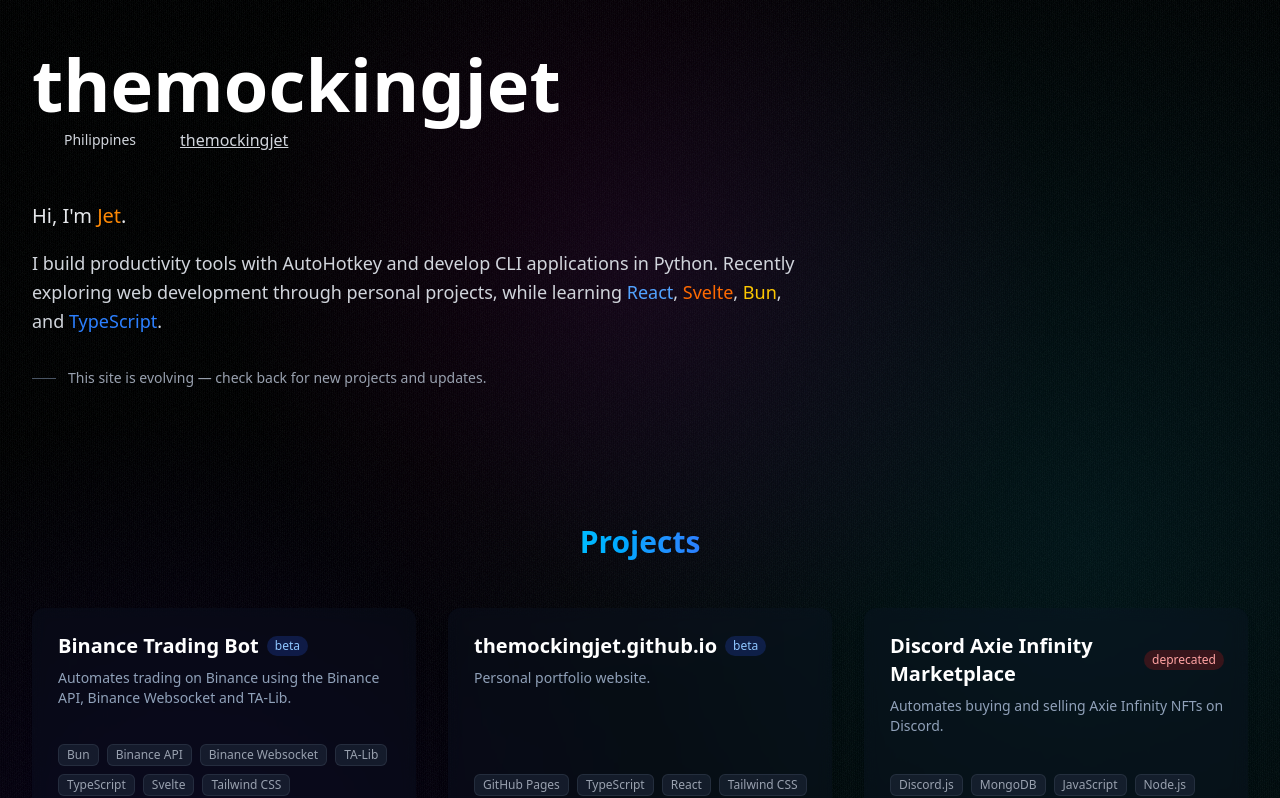
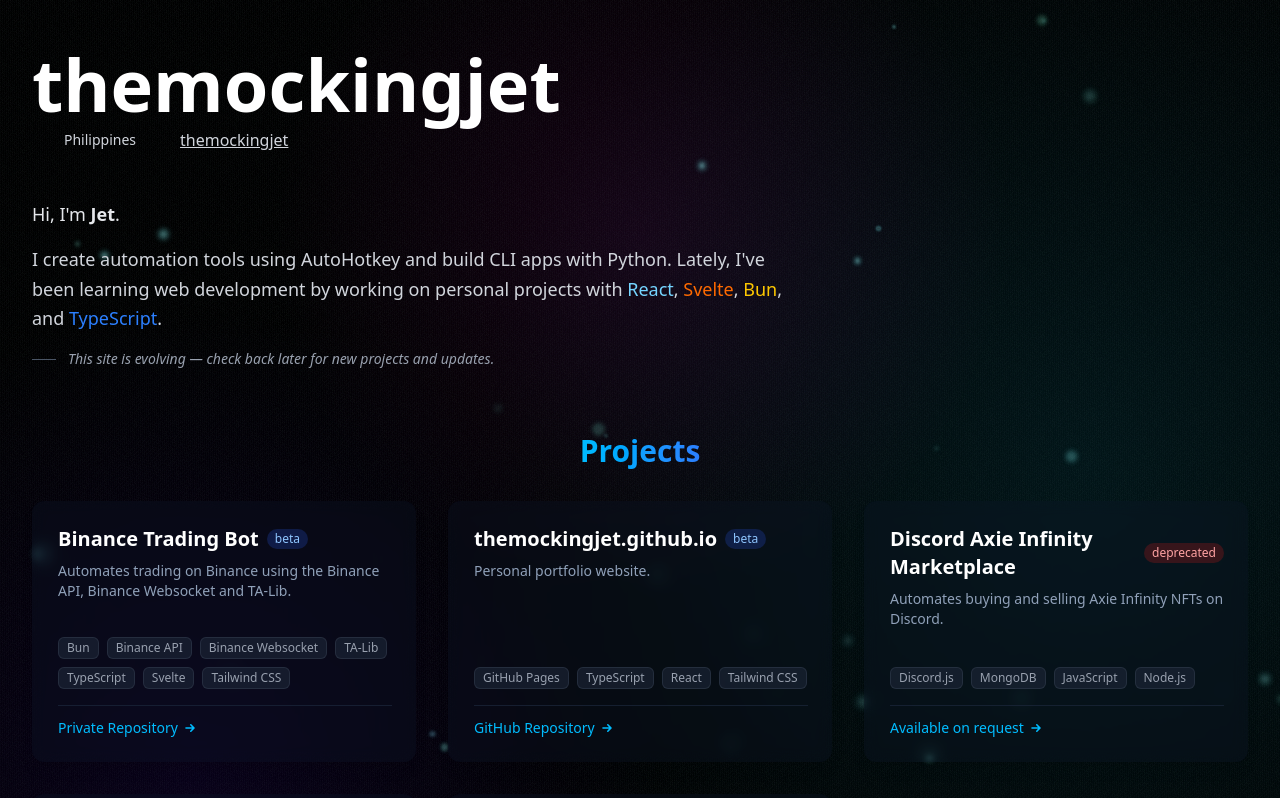
Before and after one commit to themockingjet/themockingjet.github.io, a React (Vite) app: page / in a window 1280 px wide. Shown: the top 798 px of the page. Built offline with nearby package versions, Linux system fonts and the light colour scheme; some icons are missing.

Commit message:
+ particles

```diff
--- a/src/App.css
+++ b/src/App.css
@@ -16,3 +16,21 @@
         background-color: black;
     }
 }
+
+@layer components {
+    @keyframes firefly {
+        0%,
+        100% {
+            opacity: 0.1;
+        }
+        50% {
+            opacity: 0.7;
+        }
+        25% {
+            transform: translateY(-7px);
+        }
+        75% {
+            transform: translateY(7px);
+        }
+    }
+}
--- a/src/App.tsx
+++ b/src/App.tsx
@@ -2,12 +2,13 @@ import { Icon } from "@iconify/react/dist/iconify.js";
 import { Footer } from "./components/footer";
 import { Projects } from "./components/projects";
 import { Skills } from "./components/skills";
+import { Particles } from "./components/particles/Particles";
 
 function App() {
     return (
         <>
-            {/* <div className="bg-gradient-to-bl from-gray-900 to-black h-60 absolute right-0 top-0 z-10"></div> */}
-            <div className="min-h-screen font-sans">
+            <Particles />
+            <div className="min-h-screen font-sans select-none">
                 <div className="lg:container mx-auto px-4 py-8 md:px-8 md:py-12 flex flex-col min-h-screen">
                     <header className="mb-6 pb-6">
                         <h1 className="text-4xl lg:text-7xl font-bold text-white">
@@ -31,26 +32,25 @@ function App() {
                     </header>
 
                     <main className="flex-grow">
-                        <section id="description" className="mb-14">
+                        <section id="description" className="w-full mb-8">
                             <div className="max-w-3xl">
-                                <p className="text-gray-200 leading-relaxed text-xl font-light">
-                                    Hi, I'm{" "}
-                                    <span className="text-orange-400 font-medium">Jet</span>.
+                                <p className="text-gray-200 leading-relaxed text-lg font-light">
+                                    Hi, I'm <span className="font-bold">Jet</span>.
                                 </p>
                                 <p className="text-gray-300 leading-relaxed text-lg mt-4">
-                                    I build productivity tools with AutoHotkey and develop CLI
-                                    applications in Python. Recently exploring web development
-                                    through personal projects, while learning
-                                    <span className="text-blue-400"> React</span>,
+                                    I create automation tools using AutoHotkey and build CLI
+                                    apps with Python. Lately, I've been learning web
+                                    development by working on personal projects with
+                                    <span className="text-sky-300"> React</span>,
                                     <span className="text-orange-500"> Svelte</span>,
                                     <span className="text-yellow-400"> Bun</span>, and
                                     <span className="text-blue-500"> TypeScript</span>.
                                 </p>
 
-                                <div className="mt-8 text-sm text-gray-400 flex items-center">
+                                <div className="mt-4 text-sm text-gray-400 flex items-center font-sans italic">
                                     <span className="h-px w-6 bg-gray-600 mr-3"></span>
-                                    This site is evolving — check back for new projects and
-                                    updates.
+                                    This site is evolving — check back later for new projects
+                                    and updates.
                                 </div>
                             </div>
                         </section>
--- /dev/null
+++ b/src/components/particles/Particles.tsx
@@ -0,0 +1,40 @@
+export const Particles = () => {
+    return (
+        <div className="fixed inset-0 -z-10">
+            <div className="absolute inset-0 overflow-hidden">
+                {Array.from({ length: 30 }).map((_, i) => {
+                    const size = Math.random() * 4 + 2; // Smaller sizes for fireflies
+                    const opacity = Math.random() * 0.5 + 0.3; // Brighter core
+                    const hue =
+                        Math.random() > 0.5
+                            ? Math.floor(Math.random() * 30 + 180) // Blue/cyan colors
+                            : Math.floor(Math.random() * 30 + 140); // Green/teal colors
+                    const glowSize = size * 1; // Larger glow relative to particle size
+
+                    return (
+                        <div
+                            key={i}
+                            className="absolute rounded-full"
+                            style={{
+                                width: `${size}px`,
+                                height: `${size}px`,
+                                backgroundColor: `hsla(${hue}, 100%, 75%, ${opacity})`,
+                                top: `${Math.random() * 100}%`,
+                                left: `${Math.random() * 100}%`,
+                                boxShadow: `0 0 ${glowSize}px ${
+                                    glowSize / 2
+                                }px hsla(${hue}, 100%, 70%, 0.6)`,
+                                filter: `blur(${size / 3}px) brightness(1.2)`,
+                                animation: `firefly ${
+                                    Math.random() * 10 + 5
+                                }s ease-in-out infinite alternate`,
+                                animationDelay: `${Math.random() * 5}s`,
+                                opacity: Math.random() * 0.1, // Higher base opacity
+                            }}
+                        />
+                    );
+                })}
+            </div>
+        </div>
+    );
+};
--- /dev/null
+++ b/src/components/particles/index.ts
@@ -0,0 +1 @@
+export * from "./Particles";
--- a/src/components/projects/Projects.tsx
+++ b/src/components/projects/Projects.tsx
@@ -3,8 +3,8 @@ import { projectList } from "./projectList";
 
 export const Projects = () => {
     return (
-        <section id="projects" className="w-full py-20">
-            <h2 className="text-3xl font-bold mb-12 text-center">
+        <section id="projects" className="w-full py-8">
+            <h2 className="text-3xl font-bold mb-8 text-center">
                 <span className="bg-gradient-to-r from-sky-400 to-blue-500 bg-clip-text text-transparent">
                     Projects
                 </span>
--- a/src/components/skills/Skills.tsx
+++ b/src/components/skills/Skills.tsx
@@ -3,7 +3,7 @@ import { skillList } from "./skillList";
 
 export const Skills = () => {
     return (
-        <section id="projects" className="w-full py-20">
+        <section id="projects" className="w-full py-8">
             <h2 className="text-3xl font-bold mb-12 text-center">
                 <span className="bg-gradient-to-r from-sky-400 to-blue-500 bg-clip-text text-transparent">
                     Skills
```
